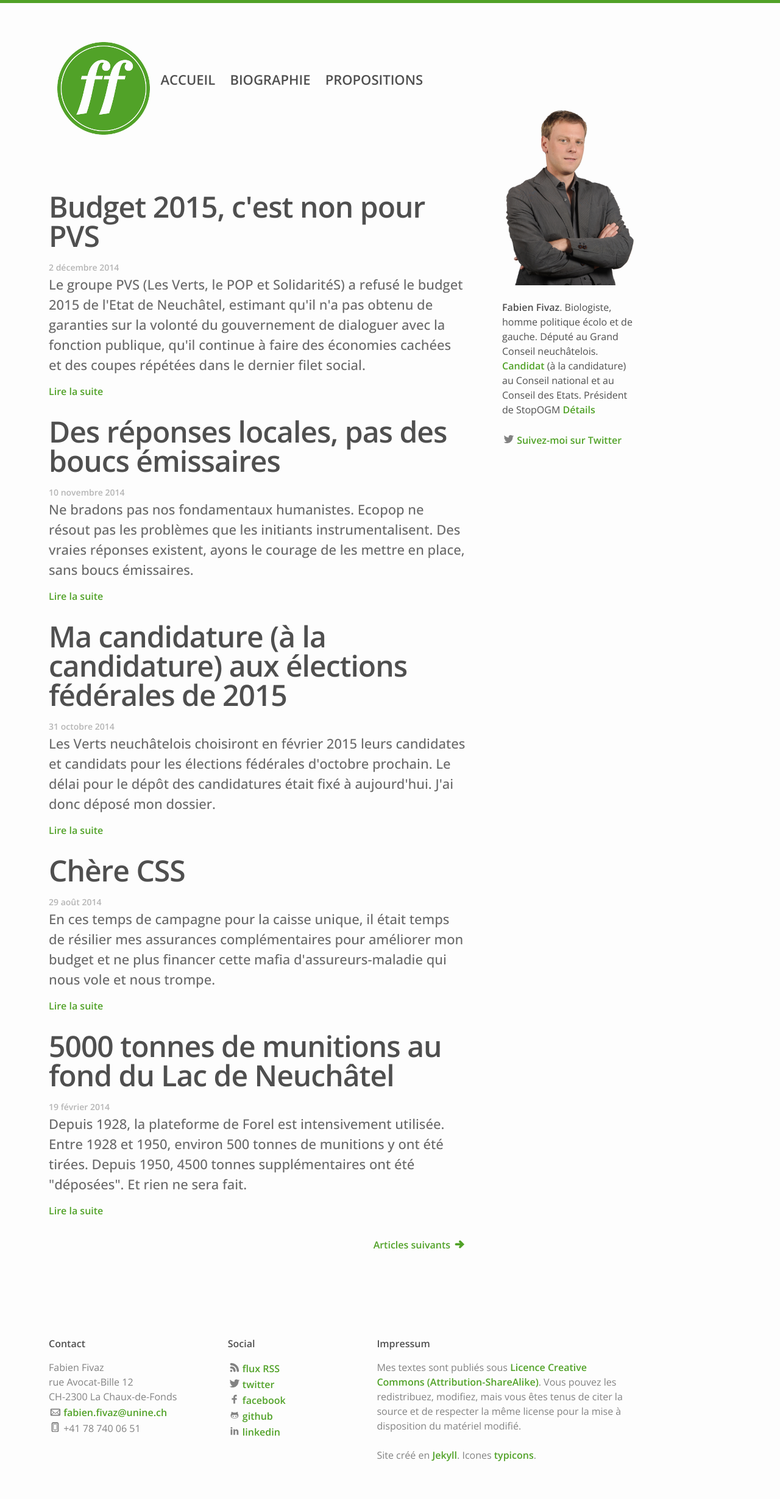
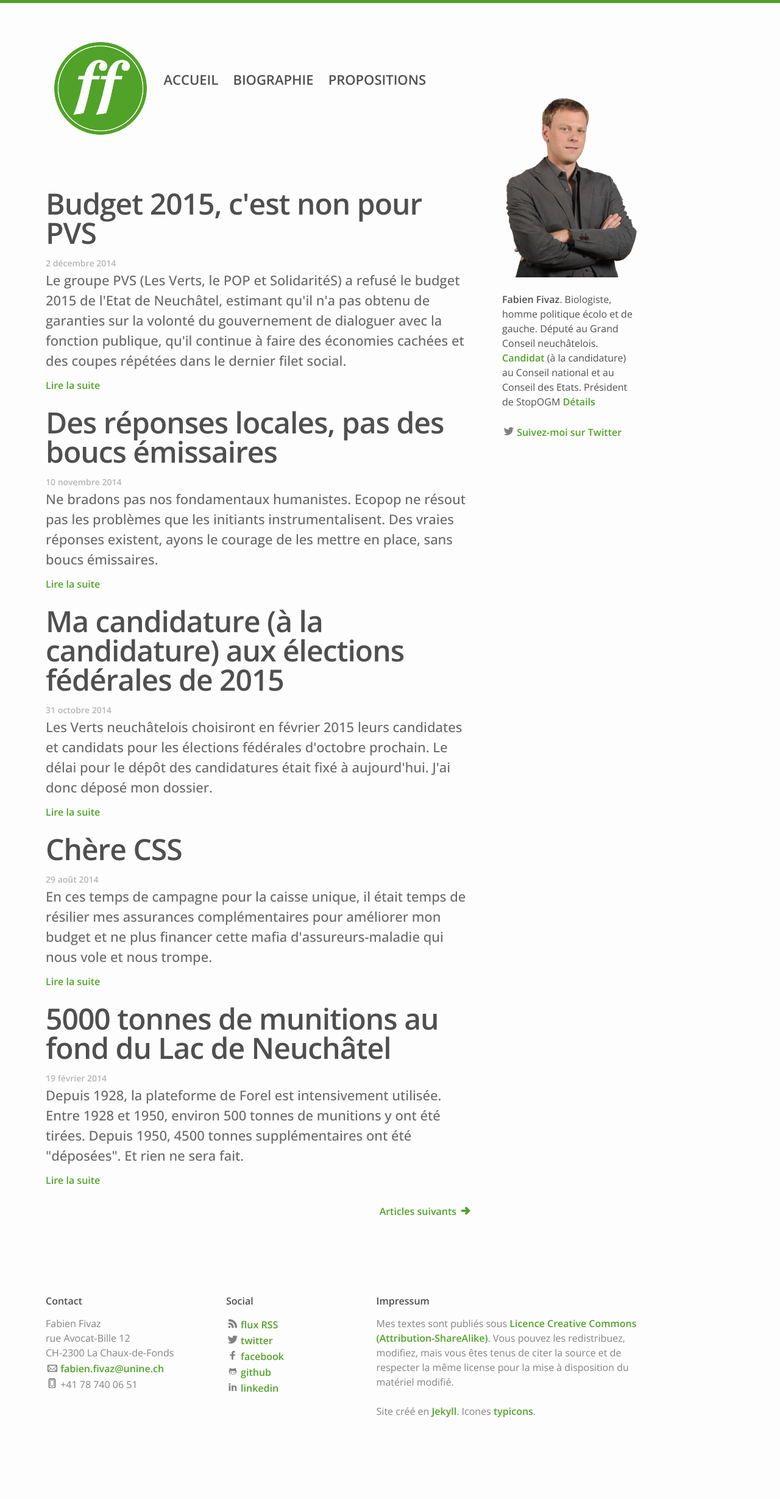
Before and after one commit to ffivaz/ffivaz.github.io, a Jekyll site: the page built from index.html, in a window 1280 px wide. Shown: the whole page at 61% size. Built offline with Jekyll 4.4.1, drawn with Linux system fonts in a browser that asks for light colours; nearby versions of some CDN libraries; the list of posts is cut into pages by our own code; after the commit the page ends 2377 px from its top, so only the background shows below that.

Commit message:
assets removed, space freed

```diff
--- a/css/main.scss
+++ b/css/main.scss
@@ -12,7 +12,7 @@
 $small-font-size:  $base-font-size * 0.875;
 $base-line-height: 1.5;
 
-$spacing-unit:     30px;
+$spacing-unit:     25px;
 
 $text-color:       #333;
 $background-color: #fdfdfd;
```
